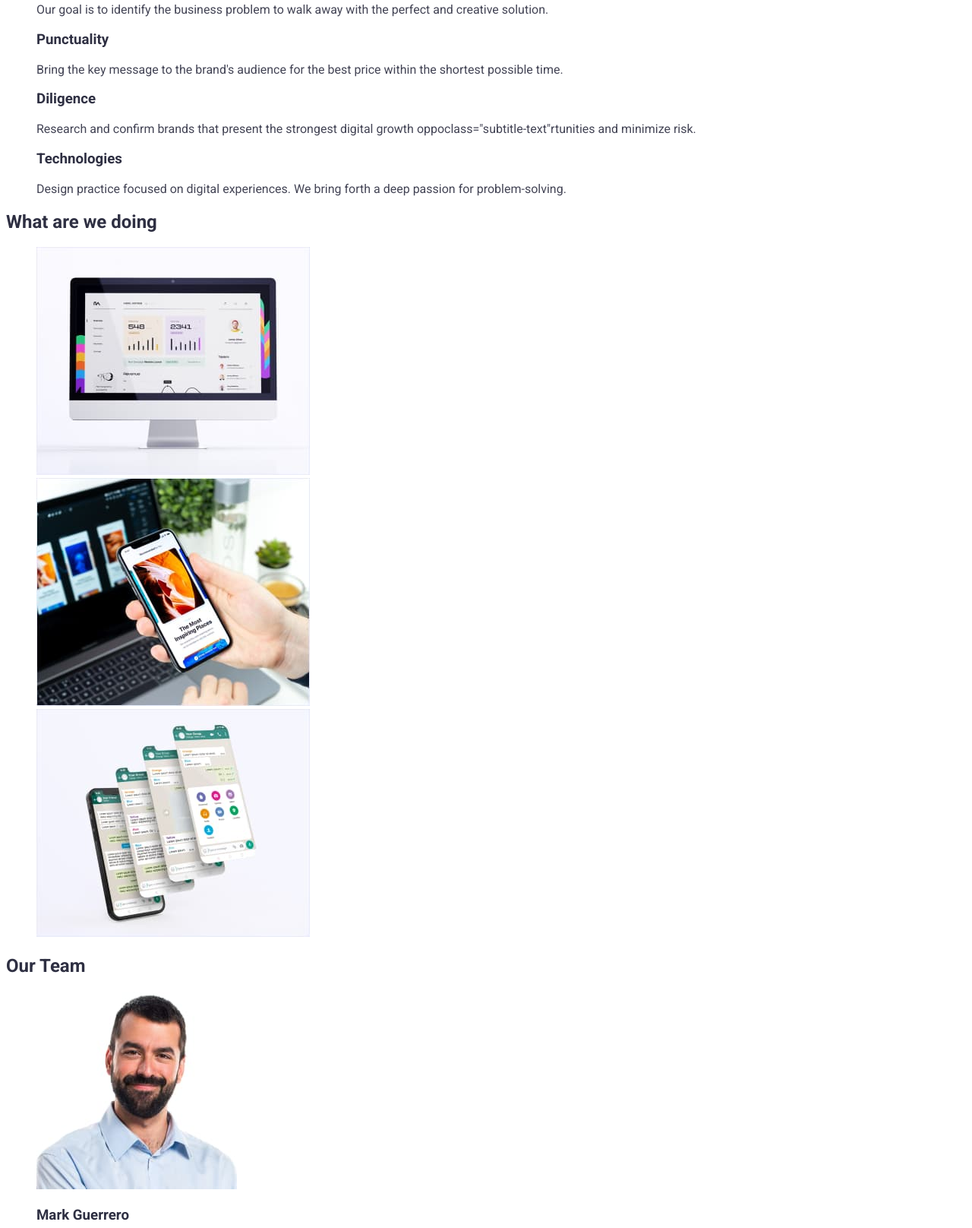
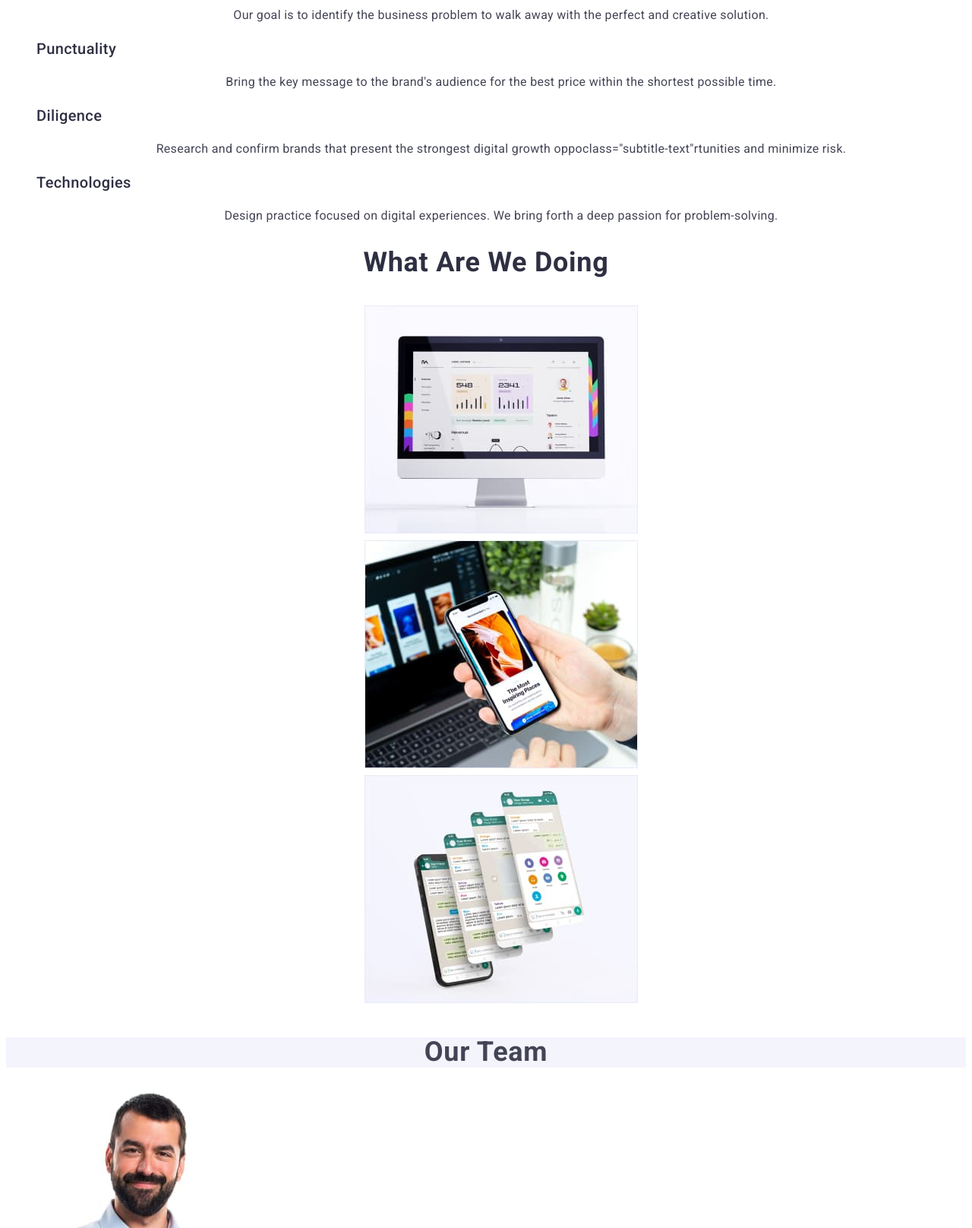
Before and after one commit to wosean/goit-markup-hw-02, a plain HTML site: page index.html in a window 1280 px wide. Shown: the part 424-2040 px from the top of the page at 76% size. Drawn offline with Linux system fonts and the light colour scheme.

Commit message:
Update styles.css portfolio.html index.html

```diff
--- a/css/styles.css
+++ b/css/styles.css
@@ -123,6 +123,7 @@ body {
 
 .hero-title {
   font-family: var(--secondery-font);
+  text-align: center;
   font-weight: 700;
   font-size: 56px;
   line-height: 1.07;
@@ -137,22 +138,78 @@ body {
   line-height: 1.5;
   letter-spacing: 0.04em;
   color: var(--color-white);
-  background: var(--color-iris);
+  background-color: var(--color-ocean);
 }
 
-/* section */
+.hero-button .link:hover,
+.hero-button .link:focus{
+  cursor: pointer;
+  background-color: var(--color-ocean);
+}
+
+
+/* section 2*/
 
 .section-title {
+  font-style: normal;
+  font-weight: 500;
+  font-size: 20px;
+  line-height: 1.2;
+  letter-spacing: 0.02em;
   color: var(--color-navy-blue);
 }
 
-.subtitle {
-  color: var(--color-navy-blue)
+.text {
+  font-style: normal;
+  font-weight: 400;
+  font-size: 16px;
+  line-height: 1.5;
+  letter-spacing: 0.02em;
+  color: var(--color-slate);
 }
 
-.text {
+/* section 3 */
+
+  .img-title{
+    font-size: 36px;
+    line-height: 1.11;
+    text-align: center;
+    letter-spacing: 0.02em;
+    text-transform: capitalize;
+    color: var(--color-navy-blue);
+  }
+   /* section 4 */
+
+.images-title{
+  font-weight: 700;
+  font-size: 36px;
+  line-height: 1.11;
+  text-align: center;
+  letter-spacing: 0.02em;
+  text-transform: capitalize;
+  background-color: var(--color-cloud);
+}
+
+.subtitle{
+  font-weight: 500;
+  font-size: 20px;
+  line-height: 1.2;
+  text-align: center;
+  letter-spacing: 0.02em;
+  color: var(--color-navy-blue);
+  background-color: var(--color-white);
+}
+
+.text{
+  font-weight: 400;
+  font-size: 16px;
+  line-height: 1.5;
+  text-align: center;
+  letter-spacing: 0.02em;
   color: var(--color-slate);
 }
+
+
 
 /* footer */
 .footer {
--- a/index.html
+++ b/index.html
@@ -46,13 +46,13 @@
         <ul class="auth-nav list">
           <li class="auth-nav item">
             <a class="auth-nav-mail link" href="mailto:info@devstudio.com"
-              >info@devstudio.com</a
-            >
+              >info@devstudio.com
+            </a>
           </li>
           <li class="auth-nav item">
             <a class="auth-nav-tel link" href="tel:+110001111111"
-              >+11 (000) 111-11-11</a
-            >
+              >+11 (000) 111-11-11
+            </a>
           </li>
         </ul>
       </address>
@@ -68,7 +68,7 @@
 
       <section class="section">
         <!-- Буде прихований -->
-        <h2 hidden>Header h2 invisible</h2>
+        <h2 hidden>Logical header h2 invisible</h2>
         <ul class="section list">
           <li>
             <h3 class="section-title">Strategy</h3>
@@ -102,8 +102,8 @@
       </section>
       <!-- Приклади рабіт (Що ми робимо) -->
       <section class="section">
-        <h2 class="section-title">What are we doing</h2>
-        <ul class="section list">
+        <h2 class="img-title">What are we doing</h2>
+        <ul class="img-title list">
           <li>
             <img src="./images/laptop.jpg" alt="laptop" width="360" />
           </li>
@@ -117,8 +117,8 @@
       </section>
       <!-- Наша команда -->
       <section class="section">
-        <h2 class="section-title">Our Team</h2>
-        <ul class="section list">
+        <h2 class="images-title">Our Team</h2>
+        <ul class="images list">
           <li>
             <img src="./images/Mark.jpg" alt="Mark Guerrero" width="264" />
             <h3 class="subtitle">Mark Guerrero</h3>
```
Also changed, not shown: portfolio.html (+2 -3 lines).
